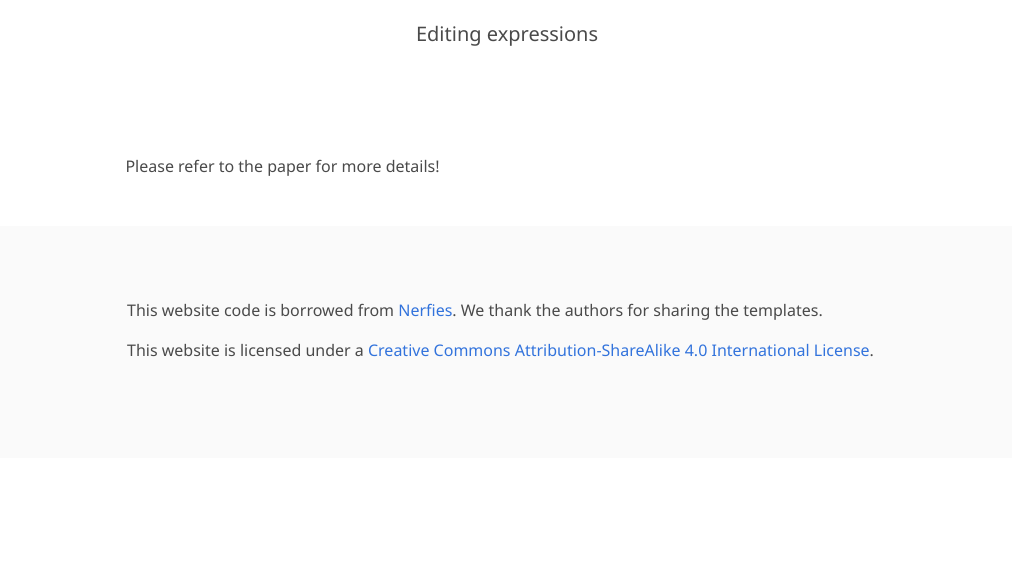
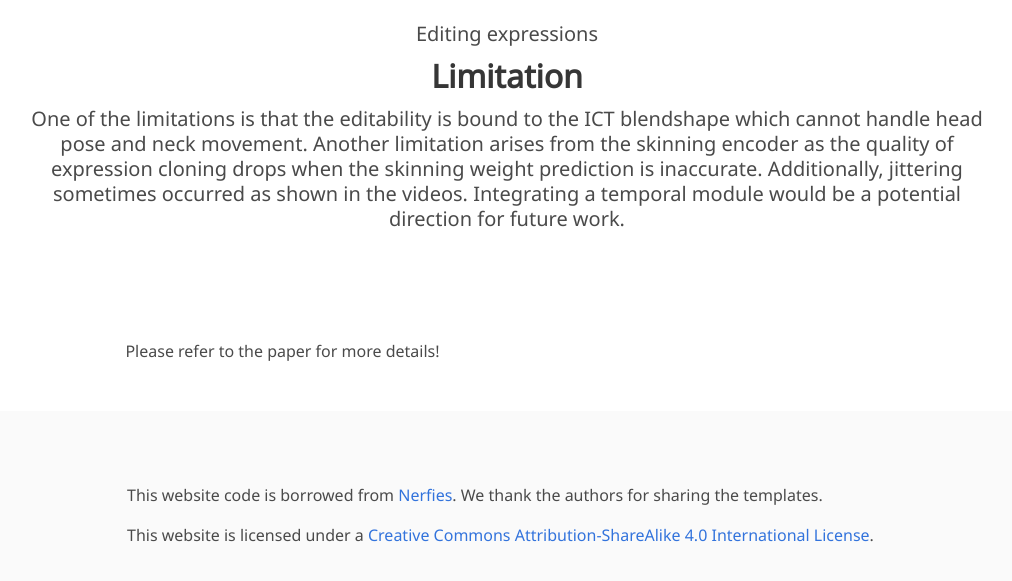
Before and after one commit to chacorp/nfs-page, a plain HTML site: page index.html in a window 1280 px wide. Shown: the part 7353-7934 px from the top of the page, without its empty margins (133-1145 px from the left). Before the commit the page ends 7811 px from the top, so only its background shows below. Drawn offline with nearby package versions, Linux system fonts and the light colour scheme; some icons are missing; a web font is replaced by a local one.

Commit message:
Update index.html

```diff
--- a/index.html
+++ b/index.html
@@ -405,6 +405,19 @@
     </div>
 
     <!-- <br/> -->
+    <div class="columns is-centered">
+      <div class="column is-full-width has-text-centered">
+        <h2 class="title is-3">Limitation</h2>
+      </div>
+    </div>
+
+    <div class="columns is-centered">
+      <h2 class="subtitle has-text-centered">
+        One of the limitations is that the editability is bound to the ICT blendshape which cannot handle head pose and neck movement.
+        Another limitation arises from the skinning encoder as the quality of expression cloning drops when the skinning weight prediction is inaccurate.
+        Additionally, jittering sometimes occurred as shown in the videos. Integrating a temporal module would be a potential direction for future work.
+      </h2>
+    </div>
 
     <!-- <div class="columns is-centered">
       <h2 class="subtitle has-text-centered">
```
